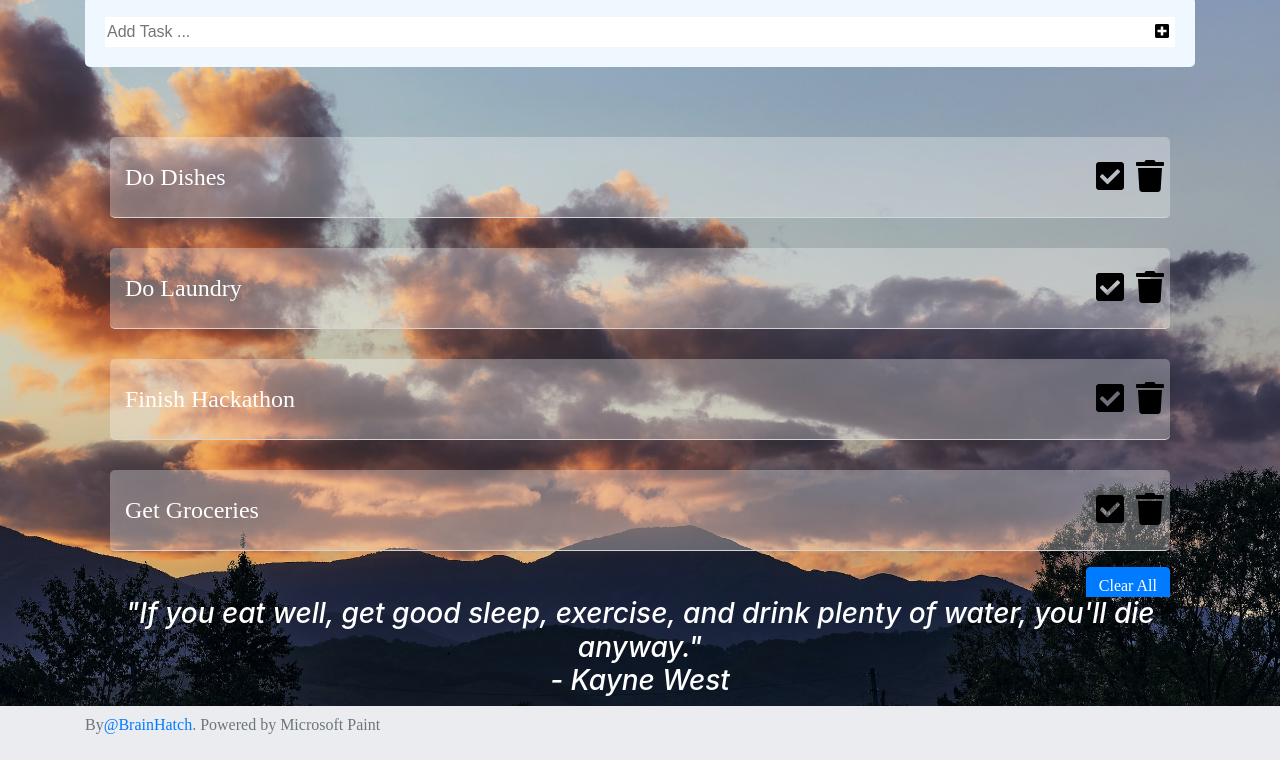
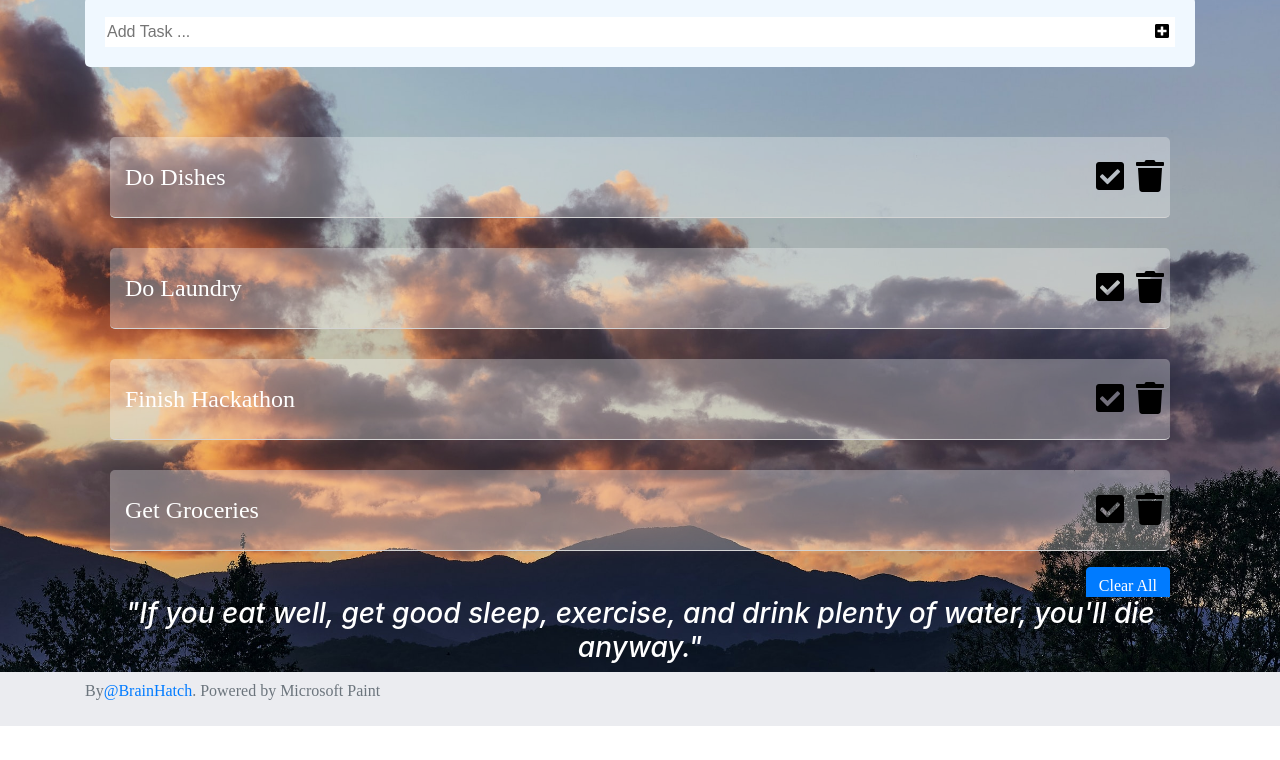
Before and after one commit to BrainHatch/impracticalhackers, a plain HTML site: page index.html in a window 1280 px wide. Shown: the part 101-861 px from the top of the page. After the commit the page ends 827 px from the top, so only its background shows below. Drawn offline with nearby package versions, Linux system fonts and the light colour scheme.

Commit message:
Update index.html

```diff
--- a/index.html
+++ b/index.html
@@ -141,7 +141,6 @@
         <h3 id="inspiration" class="text-center">"If you eat well, get good sleep, exercise, and drink plenty of water,
             you'll die
             anyway."<br/>
-            - Kayne West
         </h3>
     </div>
 
```
